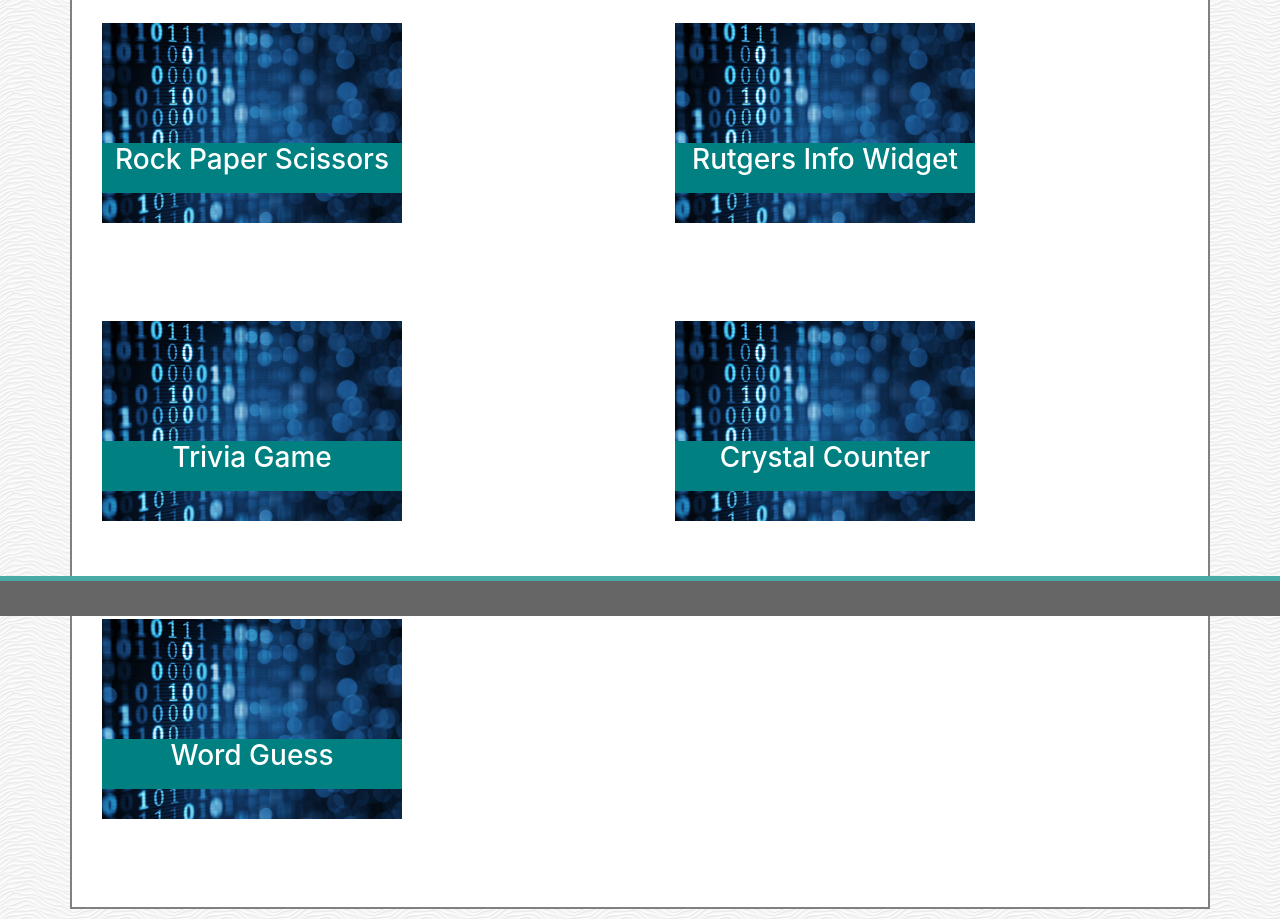
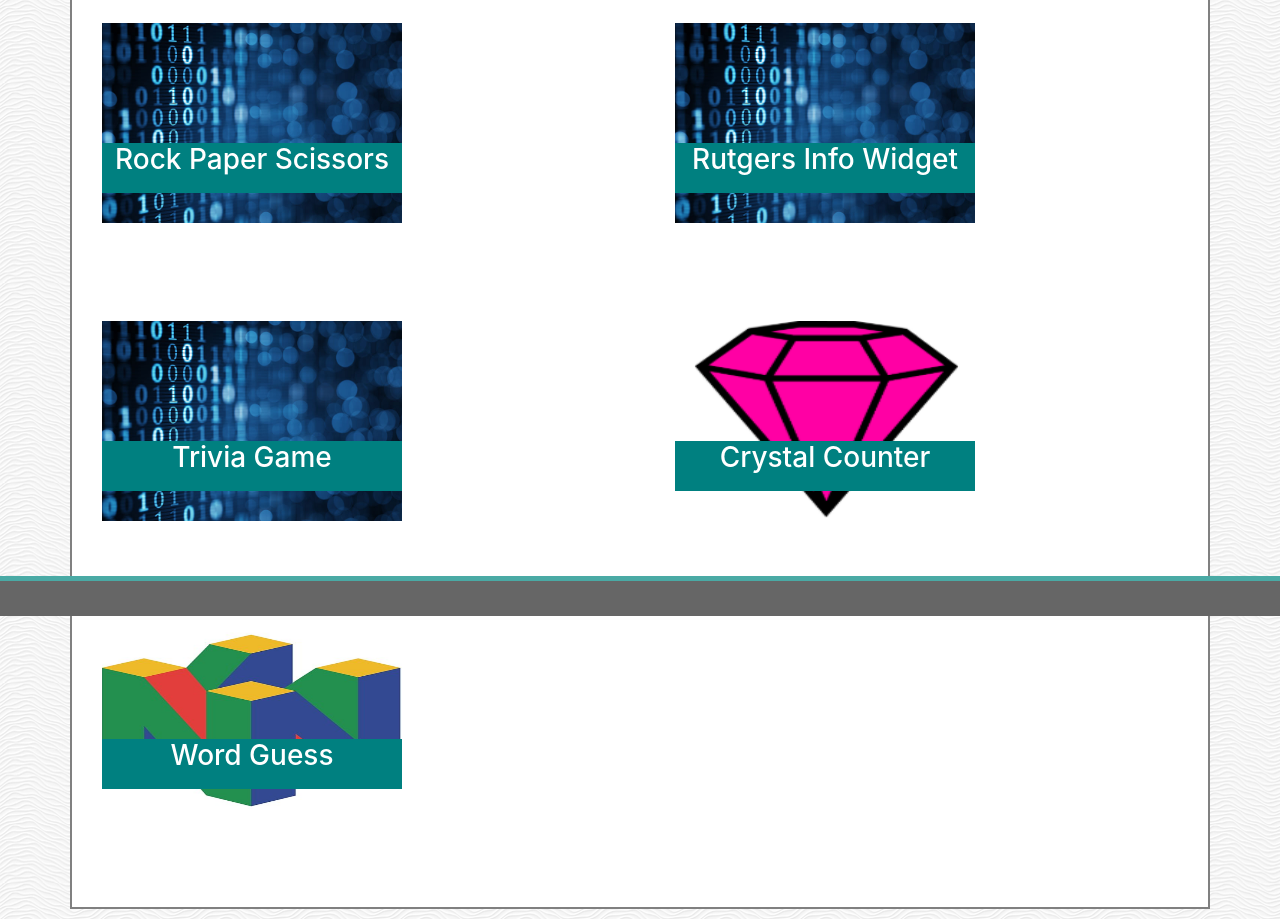
Before and after one commit to duquettelr/Bootstrap-Portfolio, a plain HTML site: page portfolio.html in a window 1280 px wide. Shown: the part 184-1103 px from the top of the page. Drawn offline with nearby package versions, Linux system fonts and the light colour scheme.

Commit message:
updated images

```diff
--- a/portfolio.html
+++ b/portfolio.html
@@ -63,7 +63,7 @@
                 <h3>Trivia Game</h3>
             </div>
             <div class="col-md-6">
-                <img id="portfolio_img" src="./placeholder1.jpg" alt="portfolio_img">
+                <img id="portfolio_img" src="./Screenshot (15) - Copy.png" alt="portfolio_img">
                 <a href="https://duquettelr.github.io/unit-4-game/">
                     <h3>Crystal Counter</h3>
                 </a>
@@ -72,7 +72,7 @@
 
         <div class="row">
             <div class="col-md-6">
-                <img id="portfolio_img" src="./placeholder1.jpg" alt="portfolio_img">
+                <img id="portfolio_img" src="./Screenshot (13).png" alt="portfolio_img">
                 <a href="https://duquettelr.github.io/Word-Guess-Game/">
                     <h3>Word Guess</h3>
                 </a>
```
Also changed, not shown: Screenshot (13).png (added), Screenshot (15) - Copy.png (added).
